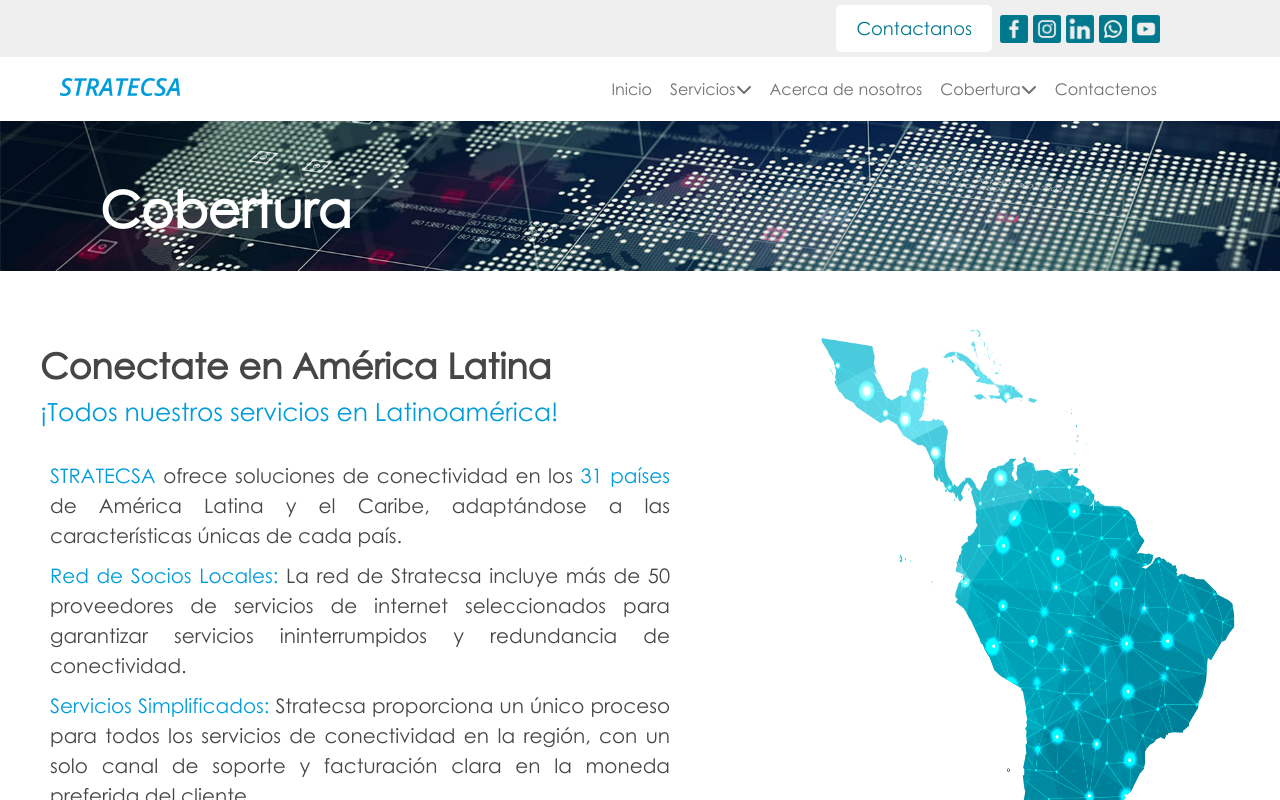
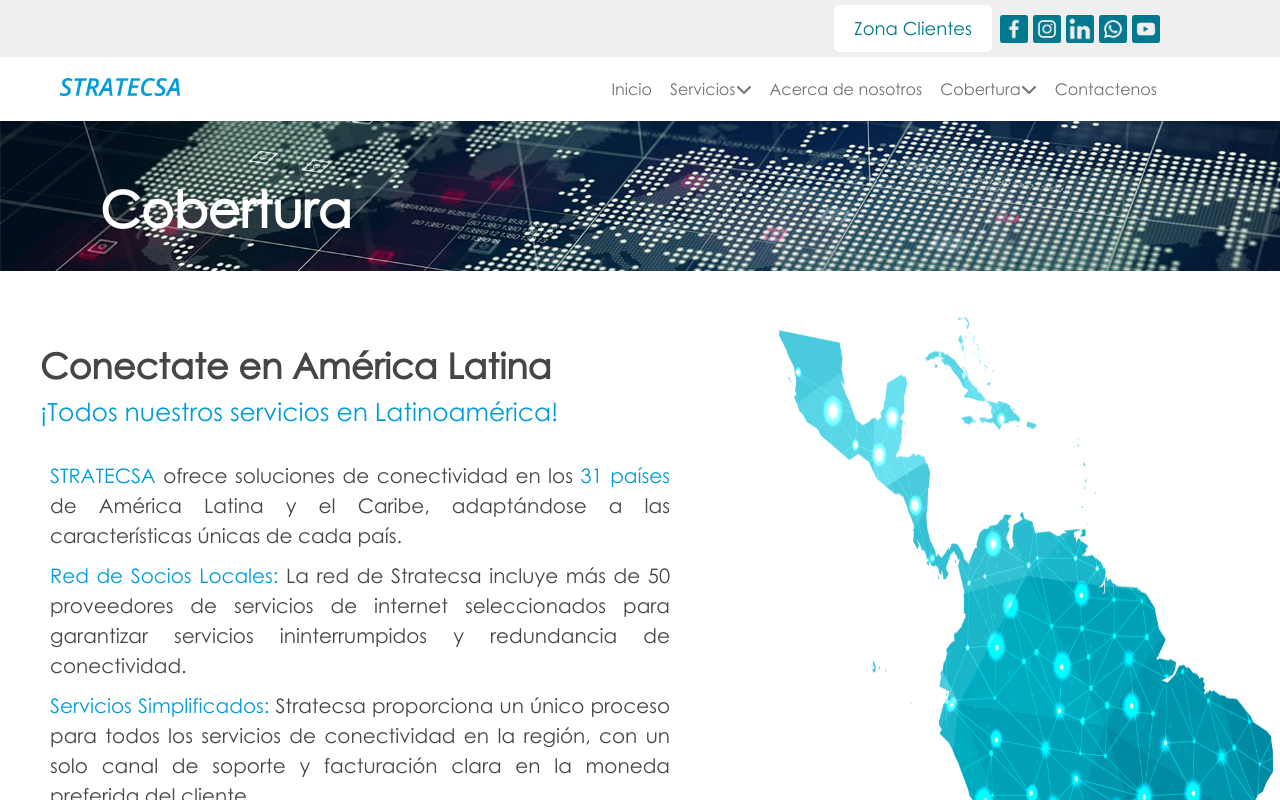
Before and after one commit to AndreaNavas18/stratecsa, a Next.js app: page /cobertura/latinoamerica in a window 1280 px wide. Shown: the top 800 px of the page. Built offline with nearby package versions, Linux system fonts and the light colour scheme.

Commit message:
cvambiosss

```diff
--- a/src/app/cobertura/cobertura.module.css
+++ b/src/app/cobertura/cobertura.module.css
@@ -113,6 +113,17 @@
         height: 700px;
     }
 
+    .mapaLat {
+        width: 50%;
+        display: flex;
+        justify-content: flex-end;
+    }
+
+    .imgLat {
+        width: 650px;
+        height: auto;
+    }
+
     .ulP {
         display: flex;
         flex-direction: column;
--- a/src/app/cobertura/latinoamerica/page.jsx
+++ b/src/app/cobertura/latinoamerica/page.jsx
@@ -56,11 +56,11 @@
                         </button>
                     </div>
                 </div>
-                <div className={`${Styles.mapaBra} ${Styles.mapaBraM}`}>
+                <div className={`${Styles.mapaLat} ${Styles.mapaLatM}`}>
                     <img
                         src="/img/latam.png"
                         alt="Latam"
-                        className={`${Styles.imgBra} ${Styles.imgBraM}`}
+                        className={`${Styles.imgLat} ${Styles.imgLatM}`}
                     />
                 </div>
             </div>
--- a/src/app/components/header/header.jsx
+++ b/src/app/components/header/header.jsx
@@ -9,9 +9,9 @@
                 src="/img/lupa.png"/> */}
 
             <a
-                href='/contacto'
+                href='https://www.stratecsa.cloud'
                 className={`${Styles.buttonContact} ${Styles.buttonContactM}`}>
-                    Contactanos
+                    Zona Clientes
             </a>
             <div className={`${Styles.divRedes} ${Styles.divRedesM}`}>
                 <a className={`${Styles.cRedes} ${Styles.cRedesM}`} href="https://www.facebook.com/Stratecsa?locale=es_LA" target="_blank" rel="noopener noreferrer">
```
Also changed, not shown: public/img/latam.png.
